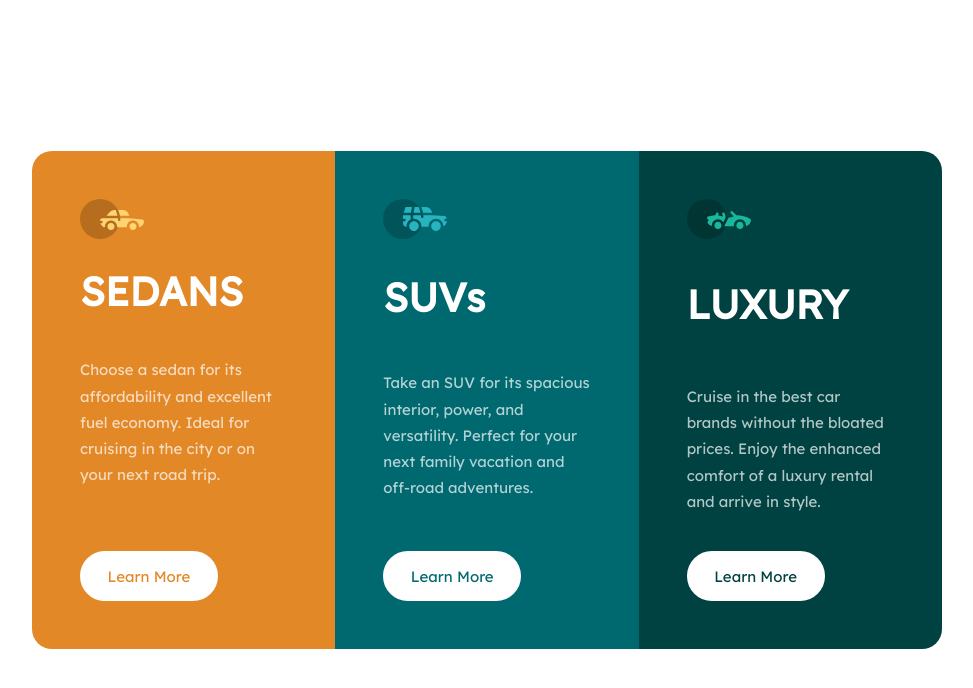
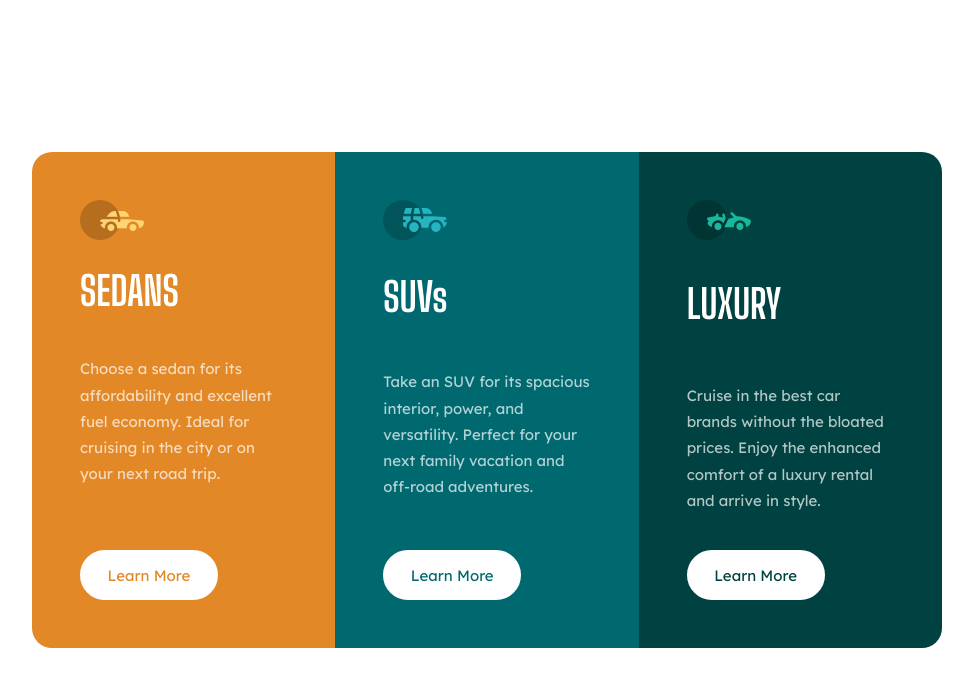
Before and after one commit to rdivyansh1474/3-column-preview-card-component, a plain HTML site: page index.html in a window 1280 px wide. Shown: the whole page, without its empty margins (153-1126 px from the left). Drawn offline with Linux system fonts and the light colour scheme.

Commit message:
I changed the font-family in heading

```diff
--- a/style.css
+++ b/style.css
@@ -87,13 +87,16 @@ a:hover{
 
 .card h1{
     font-size: 2.5rem;
+    font-family: 'Big Shoulders Display', cursive;
 }
 .card h2{
     font-size: 2.5rem;
+    font-family: 'Big Shoulders Display', cursive;
 }
 
 .card h3{
     font-size: 2.5rem;
+    font-family: 'Big Shoulders Display', cursive;
 }
 
 .card img{
```
